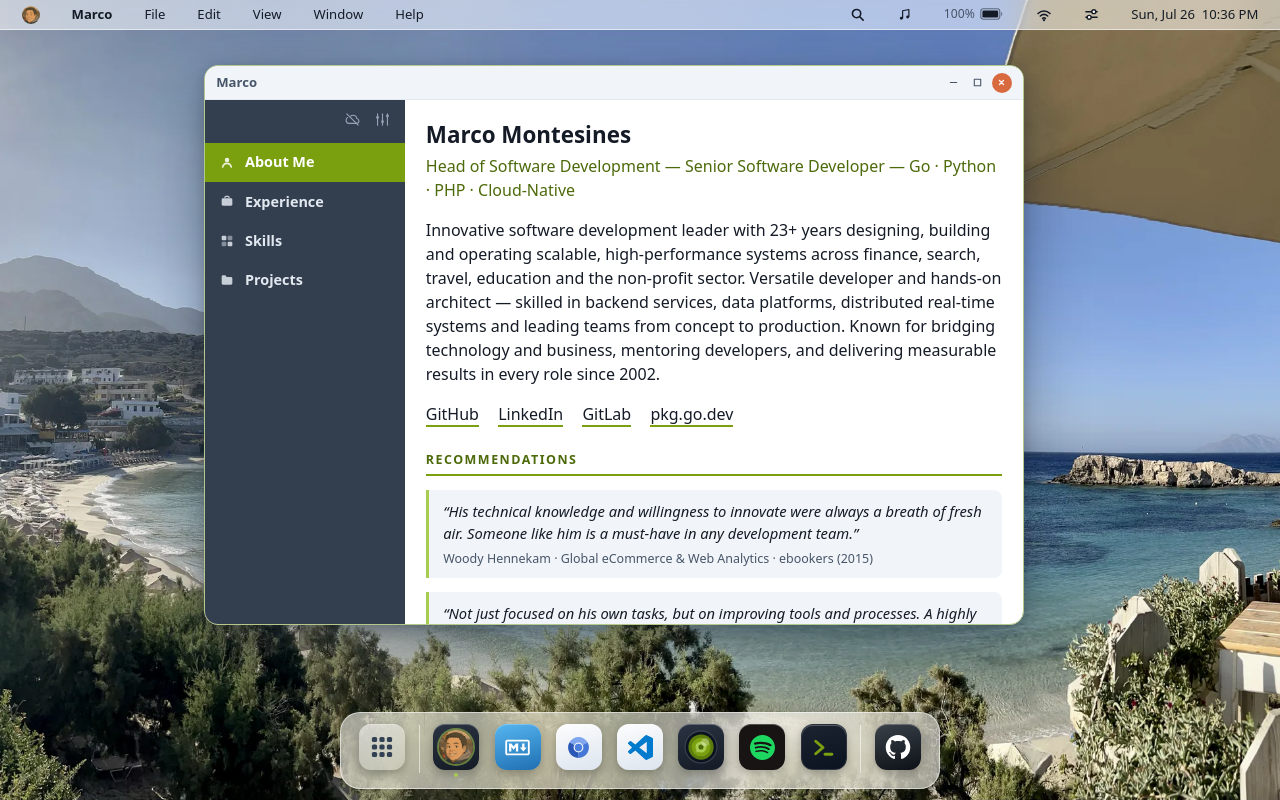
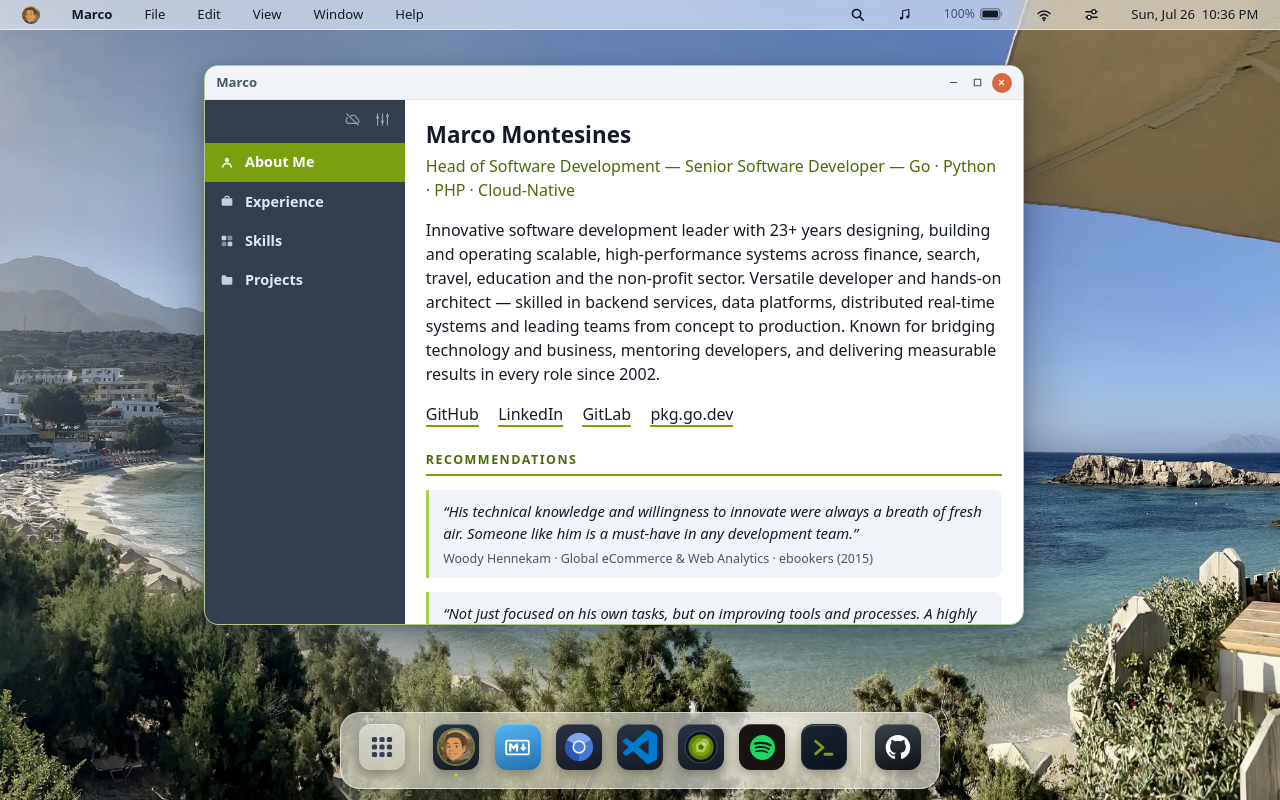
Before and after one commit to marco-montesines/marco-montesines.github.io, a React (Vite) app: page / in a window 1280 px wide. Built offline with nearby package versions, Linux system fonts and the light colour scheme.

Commit message:
match chromium and vscode tiles to lens style

```diff
--- a/src/styles.css
+++ b/src/styles.css
@@ -1198,13 +1198,21 @@ button.mb-item:hover,
 }
 
 .tile-chromium {
-  background: linear-gradient(165deg, #fdfdfd, #dde5ef);
-  color: #2b57b7;
+  background: linear-gradient(165deg, #2a3342, #141b26);
+}
+
+.tile-chromium svg {
+  width: 74%;
+  height: 74%;
 }
 
 .tile-vscode {
-  background: linear-gradient(165deg, #fdfdfd, #dde5ef);
-  color: #007acc;
+  background: linear-gradient(165deg, #2a3342, #141b26);
+}
+
+.tile-vscode svg {
+  width: 74%;
+  height: 74%;
 }
 
 .tile-harapan {
```
